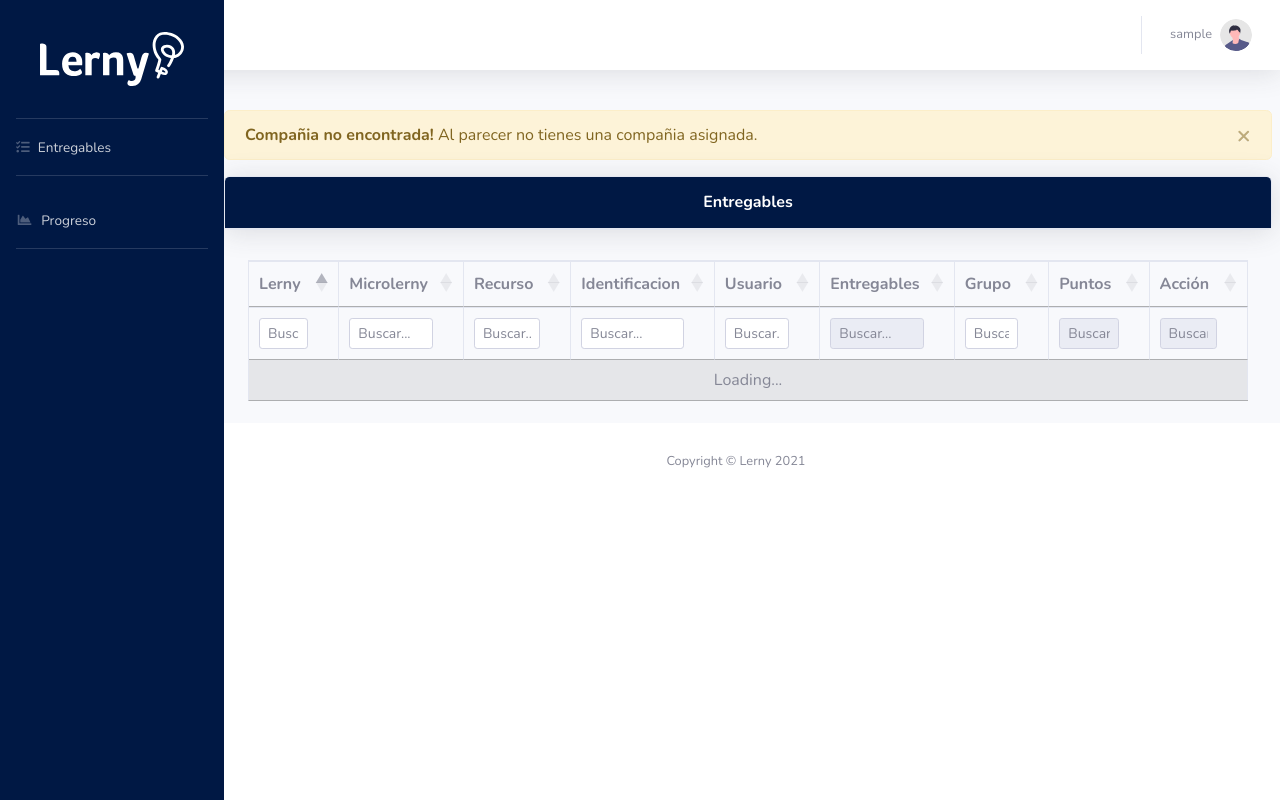
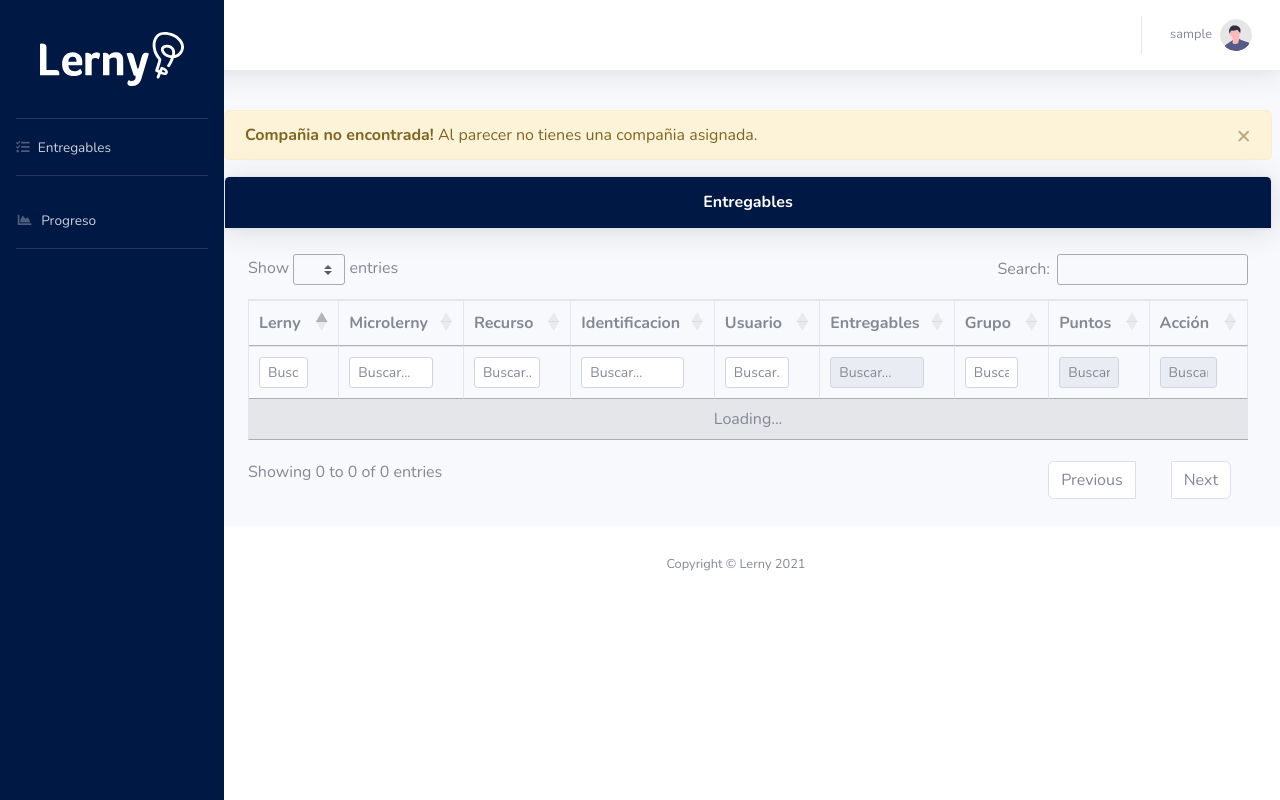
Before and after one commit to lernyjaveriana/back, a Django app: template lerny/templates/lerny/tables.html in a window 1280 px wide. Run offline with Django 3.2, Linux system fonts and the light colour scheme; the template is opened without the code that fills it: most values are stand-ins (such as "Sample title", 1, 10 or a date in 2020); data that the repository does not hold is empty; some libraries are stand-ins or nearby versions.

Commit message:
first cdn

```diff
--- a/lerny/templates/lerny/tables.html
+++ b/lerny/templates/lerny/tables.html
@@ -129,8 +129,8 @@
 
 
     <!-- Buttons-->
-    <!-- <script type="text/javascript" src="https://cdnjs.cloudflare.com/ajax/libs/jszip/2.5.0/jszip.min.js"></script>
-    <script type="text/javascript" src="https://cdnjs.cloudflare.com/ajax/libs/pdfmake/0.1.36/pdfmake.min.js"></script>
+    <script type="text/javascript" src="https://cdnjs.cloudflare.com/ajax/libs/jszip/2.5.0/jszip.min.js"></script>
+    <!-- <script type="text/javascript" src="https://cdnjs.cloudflare.com/ajax/libs/pdfmake/0.1.36/pdfmake.min.js"></script>
     <script type="text/javascript" src="https://cdnjs.cloudflare.com/ajax/libs/pdfmake/0.1.36/vfs_fonts.js"></script>
     <script type="text/javascript" src="https://cdn.datatables.net/1.10.18/js/jquery.dataTables.min.js"></script>
     <script type="text/javascript" src="https://cdn.datatables.net/buttons/1.5.6/js/dataTables.buttons.min.js"></script>
@@ -490,7 +490,7 @@
                 ],
                 pageLength: 20,
                 responsive: true,
-                dom: 'B',
+                // dom: 'B',
                 buttons:[
                     'excel',
                 ]
```
